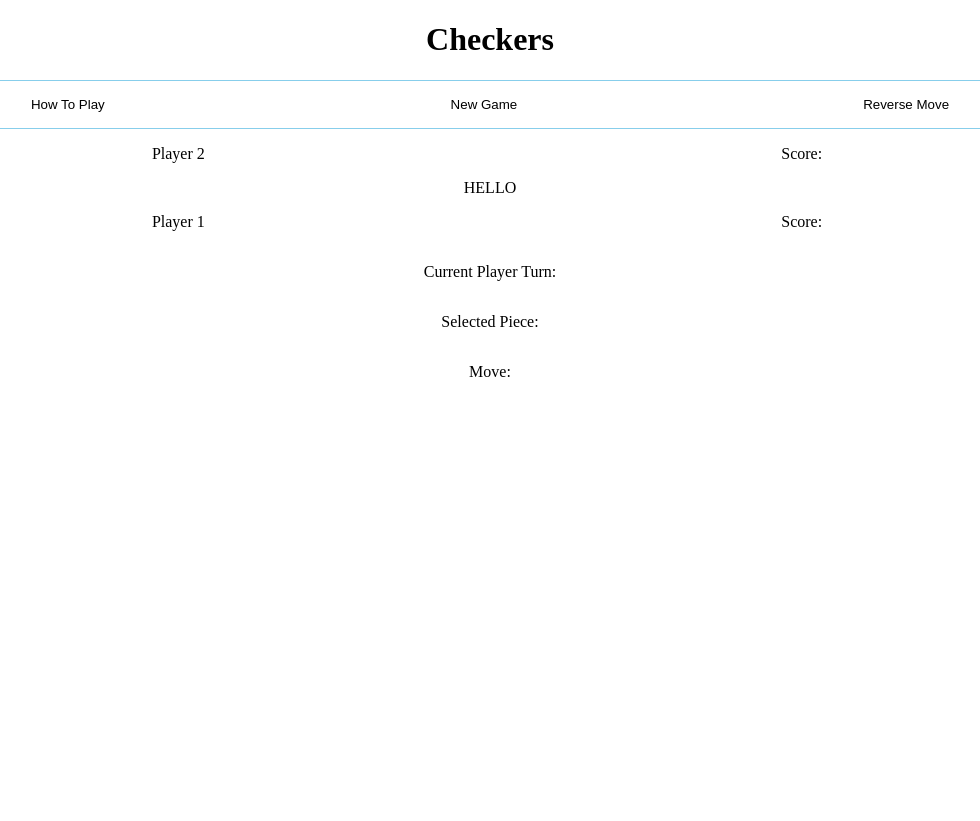
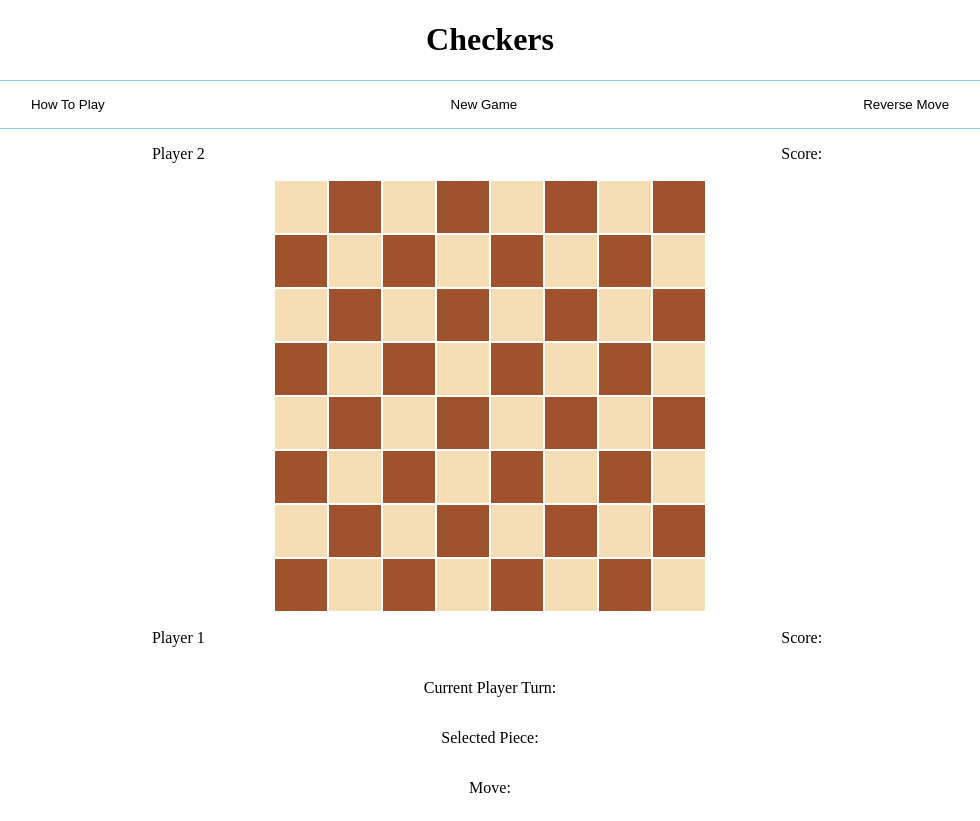
Before and after one commit to tatahseen/Checkers-Project, a plain HTML site: page index.html in a window 1280 px wide. Shown: the whole page, without its empty margins (150-1130 px from the left). Before the commit the page ends 800 px from the top, so only its background shows below. Drawn offline with Linux system fonts and the light colour scheme.

Commit message:
Added empty board

```diff
--- a/index.html
+++ b/index.html
@@ -22,12 +22,88 @@
         <p id="score2">Score: </p>
     </div>
 
-    <div class="board">
-
-        HELLO
-
-
-    </div>
+    <table>
+        <tr>
+            <td class="x"></td>
+            <td><span class="r"></span> </td>
+            <td class="x"></td>
+            <td><span class="r"></span> </td>
+            <td class="x"></td>
+            <td><span class="r"></span> </td>
+            <td class="x"></td>
+            <td><span class="r"></span> </td>
+        </tr>
+        <tr>
+            <td><span class="r"></span> </td>
+            <td class="x"></td>
+            <td><span class="r"></span> </td>
+            <td class="x"></td>
+            <td><span class="r"></span> </td>
+            <td class="x"></td>
+            <td><span class="r"></span> </td>
+            <td class="x"></td>
+        </tr>
+        <tr>
+            <td class="x"></td>
+            <td><span class="r"></span> </td>
+            <td class="x"></td>
+            <td><span class="r"></span> </td>
+            <td class="x"></td>
+            <td><span class="r"></span> </td>
+            <td class="x"></td>
+            <td><span class="r"></span> </td>
+        </tr>
+        <tr>
+            <td class="o"></td>
+            <td class="x"></td>
+            <td class="o"></td>
+            <td class="x"></td>
+            <td class="o"></td>
+            <td class="x"></td>
+            <td class="o"></td>
+            <td class="x"></td>
+        </tr>
+        <tr>
+            <td class="x"></td>
+            <td class="o"></td>
+            <td class="x"></td>
+            <td class="o"></td>
+            <td class="x"></td>
+            <td class="o"></td>
+            <td class="x"></td>
+            <td class="o"></td>
+        </tr>
+        <tr>
+            <td><span class="b"></span> </td>
+            <td class="x"></td>
+            <td><span class="b"></span> </td>
+            <td class="x"></td>
+            <td><span class="b"></span> </td>
+            <td class="x"></td>
+            <td><span class="b"></span> </td>
+            <td class="x"></td>
+        </tr>
+        <tr>
+            <td class="x"></td>
+            <td><span class="b"></span> </td>
+            <td class="x"></td>
+            <td><span class="b"></span> </td>
+            <td class="x"></td>
+            <td><span class="b"></span> </td>
+            <td class="x"></td>
+            <td><span class="b"></span> </td>
+        </tr>
+        <tr>
+            <td><span class="b"></span> </td>
+            <td class="x"></td>
+            <td><span class="b"></span> </td>
+            <td class="x"></td>
+            <td><span class="b"></span> </td>
+            <td class="x"></td>
+            <td><span class="b"></span> </td>
+            <td class="x"></td>
+        </tr>
+    </table>
 
     <div class="player-score">
         <p>Player 1</p>
--- a/styles.css
+++ b/styles.css
@@ -16,6 +16,21 @@ button {
     border: none;
     outline: none;
     cursor: pointer;
+}
+
+table {
+    margin-left: auto;
+    margin-right: auto;
+}
+
+td {
+    background-color:sienna;
+    width: 50px;
+    height: 50px ;
+
+}
+.x {
+    background-color:wheat;
 }
 .player-score {
     text-align: center;
```
